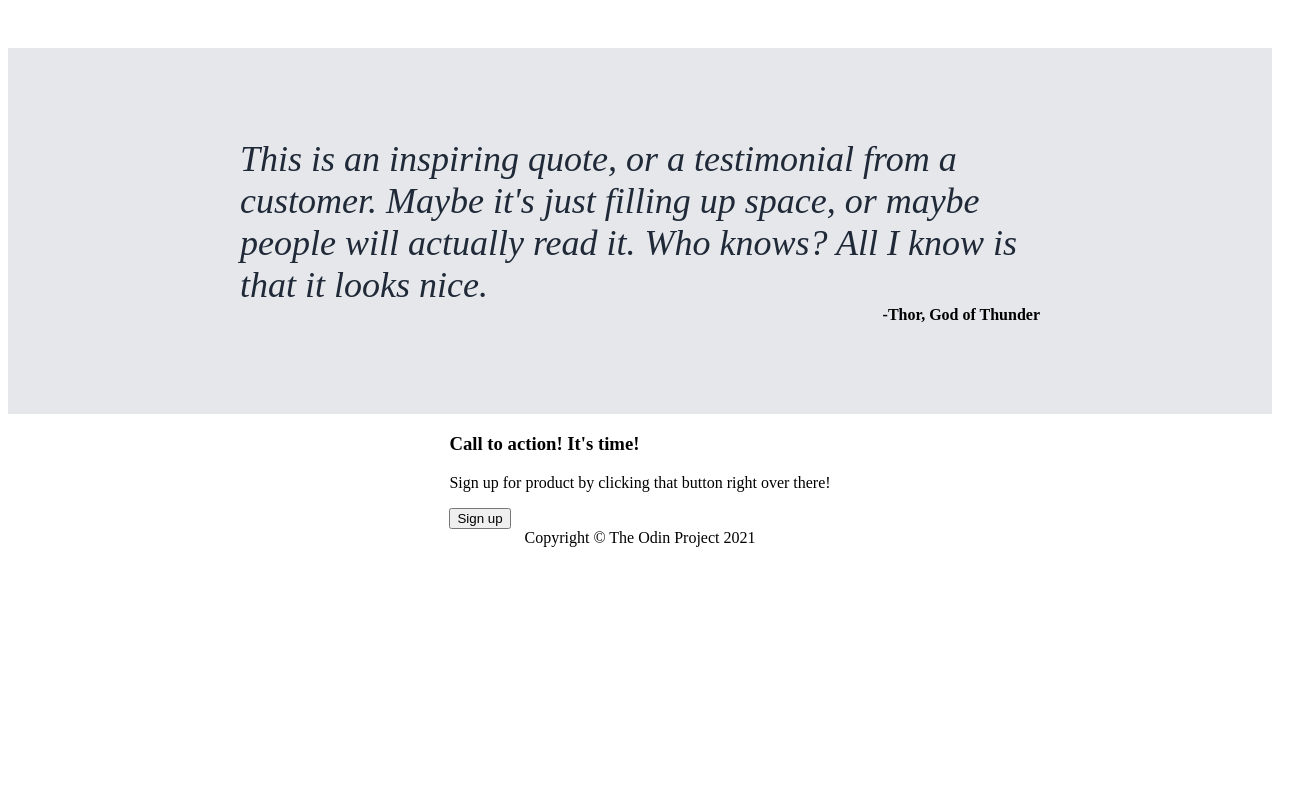
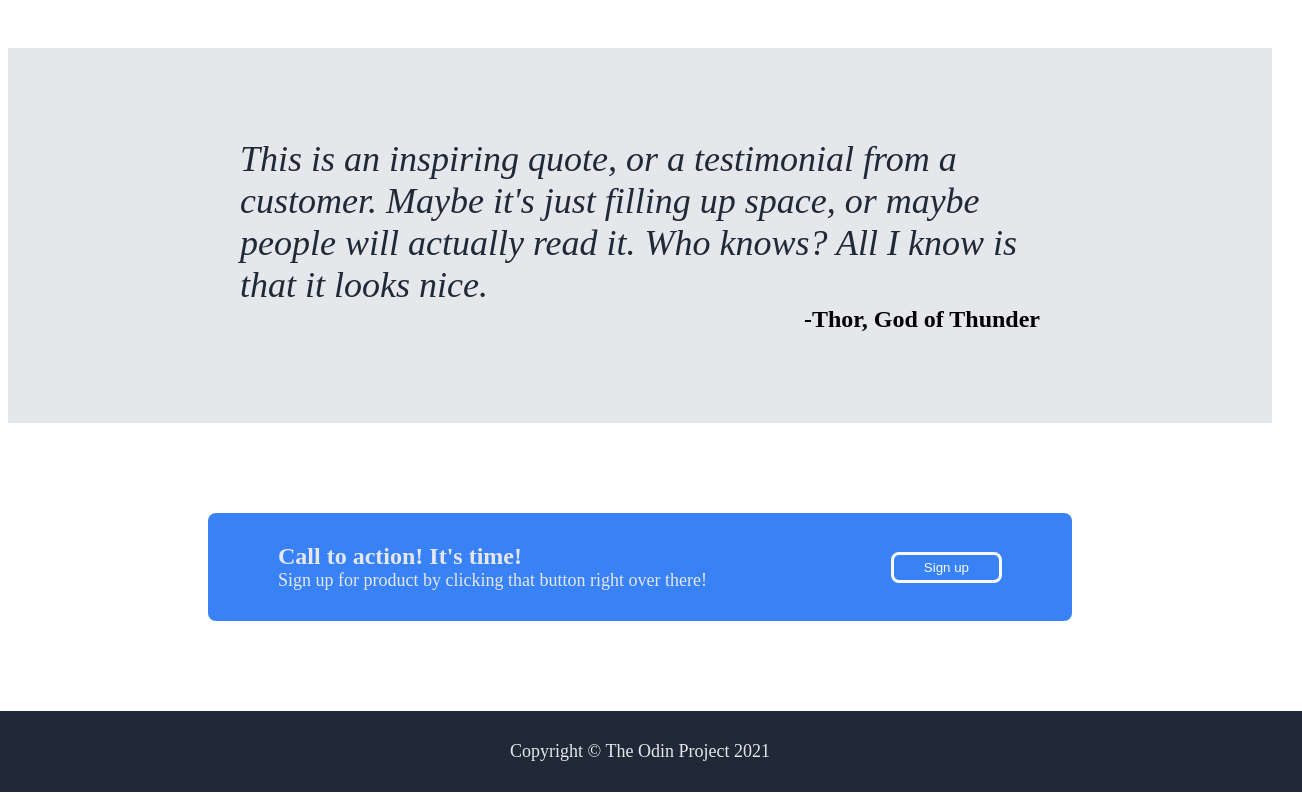
Before and after one commit to luisaraque1988/landing-page, a plain HTML site: page index.html in a window 1280 px wide. Shown: the part 796-1596 px from the top of the page, 1302 px wide, since content can reach past the window. Before the commit the page ends 1351 px from the top, so only its background shows below. Drawn offline with Linux system fonts and the light colour scheme.

Commit message:
Add style to the last two parts
I add the style with css properties to the fourth part and the footer

```diff
--- a/index.html
+++ b/index.html
@@ -62,7 +62,7 @@
     <div class="fourth">
         <div class="window-container">
             <div class="window-text">
-                <h3>Call to action! It's time!</h3>
+                <h3><strong>Call to action! It's time!</strong></h3>
                 <p class="window-paragraph">Sign up for product by clicking that button right over there!</p>
             </div>
             <button class="window-button">Sign up</button>
--- a/styles.css
+++ b/styles.css
@@ -123,8 +123,66 @@ body {
         }
         .by{
             align-self: flex-end;
+            font-size: 24px;
         }
     }
 
+}
+/* fourth part */
 
+.fourth{
+    display: flex;
+    width: 100%;
+    justify-content: center;
+
+    .window-container{
+        background-color: #3882f6;
+        color: #e5e7eb;
+        display: flex;
+
+        align-items: center;
+        flex-basis: 1000px;
+        margin: 90px 200px;
+        padding: 30px 70px;
+        border: none;
+        border-radius: 8px;
+
+        h3 {
+            font-size: 24px;
+            margin: 0;
+            padding-bottom: 0;
+        }
+
+        .window-paragraph {
+            font-size: 18px;
+            padding-top: 0;
+            margin: 0;
+        }
+
+        .window-button {
+            background-color: #3882f6;
+            border: solid #f9faf8;
+            color: #f9faf8;
+            border-radius: 8px;
+            padding: 5px 30px;
+            margin-left: auto;
+
+        }
+    }
 }
+
+/*footer*/
+
+footer{
+    width: 100%;
+    background-color: #1f2937;
+    display: flex;
+    justify-content: center;
+    align-items: center;
+    padding: 30px;
+
+    .footer-container {
+        color: #e5e7eb;
+        font-size: 18px;
+    }
+}
```
